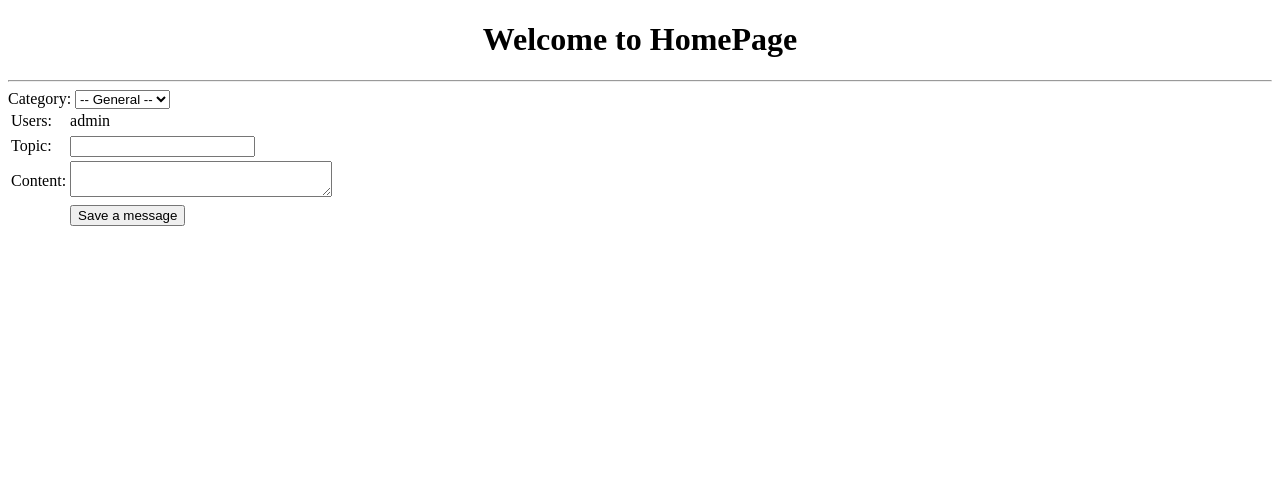
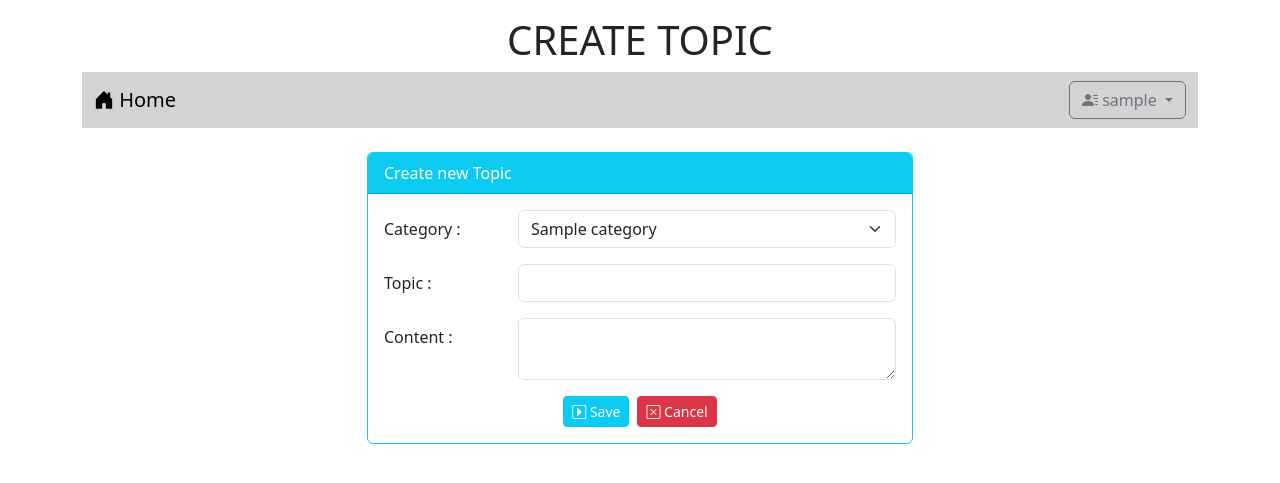
Before and after one commit to oaktnpy/Webboard_by_OakTnpy, a PHP site: page /newpost.php in a window 1280 px wide. Shown: the top 483 px of the page. Run offline with PHP 8.4, Linux system fonts and the light colour scheme; the visitor is signed in with stand-in values (Sample User, id 1); tables that the repository leaves empty hold one stand-in row (values such as "Sample post").

Commit message:
Work 9 Finished
Work 9 Finished

```diff
--- a/newpost.php
+++ b/newpost.php
@@ -10,40 +10,70 @@
 <head>
     <meta charset="UTF-8">
     <meta name="viewport" content="width=device-width, initial-scale=1.0">
+    <link href="https://cdn.jsdelivr.net/npm/bootstrap@5.3.2/dist/css/bootstrap.min.css" rel="stylesheet" integrity="sha384-T3c6CoIi6uLrA9TneNEoa7RxnatzjcDSCmG1MXxSR1GAsXEV/Dwwykc2MPK8M2HN" crossorigin="anonymous">
+    <script src="https://cdn.jsdelivr.net/npm/bootstrap@5.3.2/dist/js/bootstrap.bundle.min.js" integrity="sha384-C6RzsynM9kWDrMNeT87bh95OGNyZPhcTNXj1NW7RuBCsyN/o0jlpcV8Qyq46cDfL" crossorigin="anonymous"></script>
+    <link rel="stylesheet" href="https://cdn.jsdelivr.net/npm/bootstrap-icons@1.11.3/font/bootstrap-icons.min.css">
     <title>newpost</title>
 </head>
 <body>
-    <header>
-        <h1 style="text-align: center;">Welcome to HomePage</h1>
-    </header>
-    <hr>
-    <form action="">
-        <table>
-            <tr>
-                <td>Users:</td>
-                <td><?php echo$_SESSION['username'] ?></td>
-            </tr>
-            <tr>
-                Category: <select name="category">
-                    <option value="general">-- General --</option>
-                    <option value="study">-- Study --</option>
-                </select>
-            </tr>
-            <tr>
-                <td>Topic:</td>
-                <td>
-                    <input type="text" name="text" size="20">
-                </td>
-            </tr>
-            <tr>
-                <td>Content:</td>
-                <td><textarea name='story'  row="10" cols="30"></textarea></td>
-            </tr>
-            <tr>
-                <td></td>
-                <td><input type="submit" value="Save a message"></td>
-            </tr>
-        </table>
-    </form>
+<div class="container">
+        <header>
+            <h1 style="text-align: center;" class="mt-3">CREATE TOPIC</h1>
+        </header>
+
+        <?php include "nav.php" ?>
+
+        <div class="row mt-4">
+            <div class="col-lg-3 col-md-2 col-sm-1"></div>
+            <div class="col-lg-6 col-md-8 col-sm-10">
+                <div class="card border-info">
+                    <div class="card-header bg-info text-white">Create new Topic</div>
+                    <div class="card-body">
+                        <form action="newpost_save.php" method="POST">
+                            <div class="row">
+                                <label class="col-lg-3 col-form-label">Category : </label>
+                                <div class="col-lg-9">
+                                    <select name="category" class="form-select">
+                                        <?php
+                                            $conn = new PDO("mysql:host=localhost;dbname=webboard;charset=utf8","root","");
+                                            $sql = "SELECT * FROM category";
+                                            foreach($conn->query($sql) as $row) {
+                                                echo "<option value=$row[id]>$row[name]</option>";
+                                            }
+                                            $conn = null;
+                                        ?>
+                                    </select>
+                                </div>
+                            </div>
+                            <div class="row mt-3">
+                                <label class="col-lg-3 col-form-label">Topic : </label>
+                                <div class="col-lg-9">
+                                    <input type="text" name="topic" class="form-control" require>
+                                </div>
+                            </div>
+                            <div class="row mt-3">
+                                <label class="col-lg-3 col-form-label">Content : </label>
+                                <div class="col-lg-9">
+                                    <textarea name="comment" row="8" class="form-control" require></textarea>
+                                </div>
+                            </div>
+                            <div class="row mt-3">
+                                <div class="col-lg-12 d-flex justify-content-center">
+                                    <button type="submit" class="btn btn-info btn-sm text-white me-1">
+                                        <i class="bi bi-caret-right-square"></i> Save
+                                    </button>
+                                    <button type="reset" class="btn btn-danger btn-sm ms-1">
+                                        <i class="bi bi-x-square"></i> Cancel
+                                    </button>
+                                </div>
+                            </div>
+                        </form>
+                    </div>
+                </div>
+            </div>
+            <div class="col-lg-3 col-md-2 col-sm-1"></div>
+        </div>
+    </div>
+    <br>
 </body>
 </html>
--- a/register.php
+++ b/register.php
@@ -11,7 +11,7 @@
 <body>
     <div class="container">
         <header>
-            <h1 style="text-align: center;" class="mt-3">WELCOME TO HOMPAGE</h1>
+            <h1 style="text-align: center;" class="mt-3">REGISTER MEMBERS</h1>
         </header>
 
         <?php include "nav.php" ?>
@@ -20,6 +20,8 @@
             <div class="col-lg-3 col-md-2 col-sm-1"></div>
             <div class="col-lg-6 col-md-8 col-sm-10">
                 <?php
+                    session_start();
+
                     if (isset($_SESSION['add_login'])) {
                         if ($_SESSION['add_login']=="error") {
                             echo "<div class='alert alert-danger'> Duplicate account name or Datebase problem </div>";
```
Also changed, not shown: index.php (+20 -11 lines), newpost_save.php (added, +15 -0 lines), register_save.php (+17 -7 lines), verify.php (+33 -33 lines).
